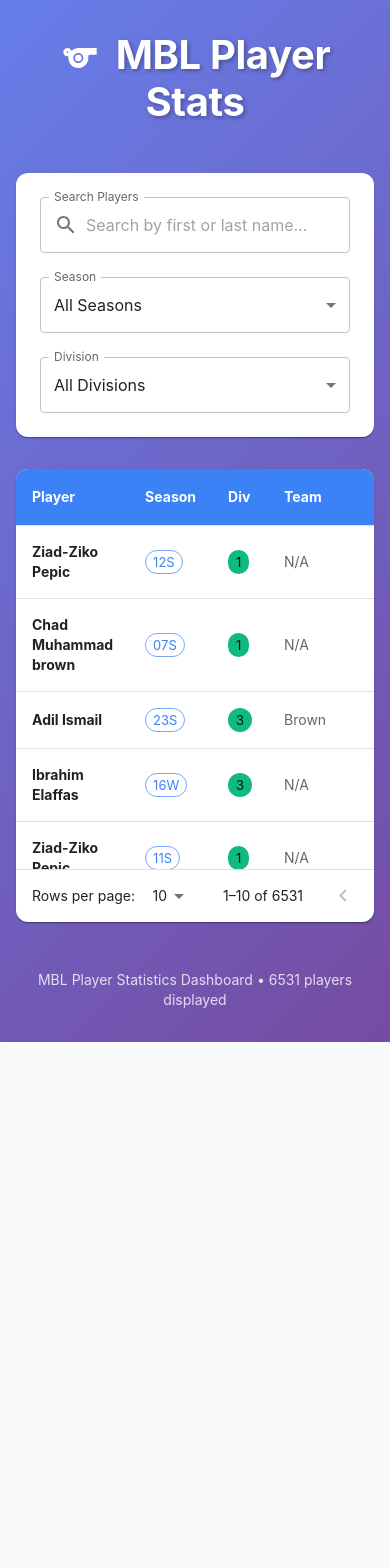
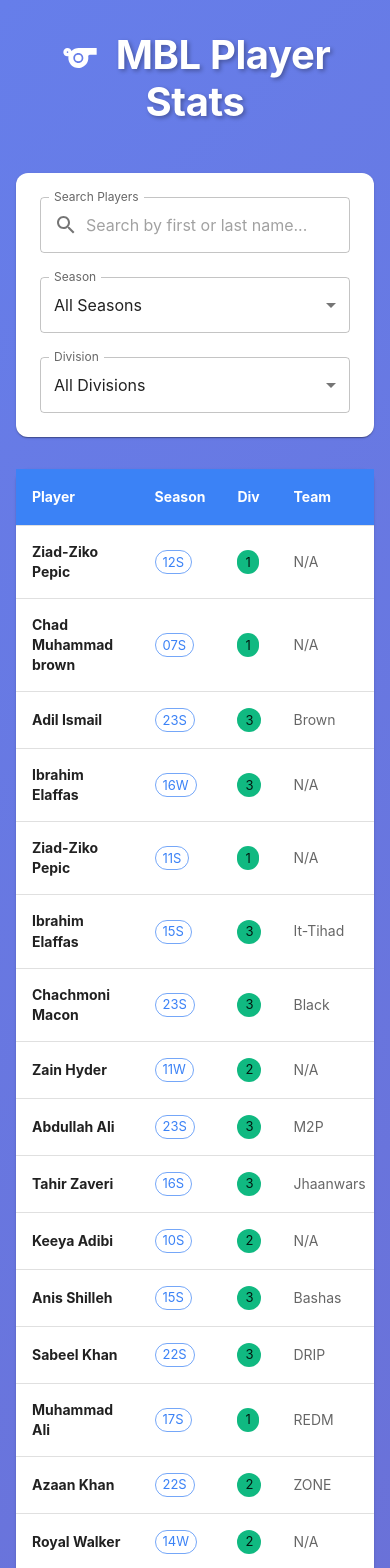
Before and after one commit to bilalsattar24/bilalsattar, a Next.js app: page /mbl-stats in a window 390 px wide. Shown: the top 1568 px of the page. Before the commit the page ends 1042 px from the top, so only its background shows below. Built offline with nearby package versions, Linux system fonts and the light colour scheme.

Commit message:
feat: increase default rows per page to 100 and adjust table pagination options

```diff
--- a/src/app/mbl-stats/page.tsx
+++ b/src/app/mbl-stats/page.tsx
@@ -65,7 +65,8 @@ const MBLStatsPage = () => {
   const [selectedSeason, setSelectedSeason] = useState("all");
   const [selectedDivision, setSelectedDivision] = useState("all");
   const [page, setPage] = useState(0);
-  const [rowsPerPage, setRowsPerPage] = useState(10);
+  const [rowsPerPage, setRowsPerPage] = useState(100);
+
 
   // Load CSV data
   useEffect(() => {
@@ -395,8 +396,8 @@ const MBLStatsPage = () => {
           initial={{ opacity: 0, y: 20 }}
           animate={{ opacity: 1, y: 0 }}
           transition={{ duration: 0.6, delay: 0.6 }}>
-          <Paper sx={{ borderRadius: 3, overflow: "hidden" }}>
-            <TableContainer sx={{ maxHeight: isMobile ? 400 : 600 }}>
+          <Paper sx={{ borderRadius: 3 }}>
+            <TableContainer>
               <Table stickyHeader>
                 <TableHead>
                   <TableRow>
@@ -576,9 +577,8 @@ const MBLStatsPage = () => {
                 </TableBody>
               </Table>
             </TableContainer>
-
             <TablePagination
-              rowsPerPageOptions={[5, 10, 25, 50]}
+              rowsPerPageOptions={[10, 25, 50, 100]}
               component="div"
               count={filteredData.length}
               rowsPerPage={rowsPerPage}
```
